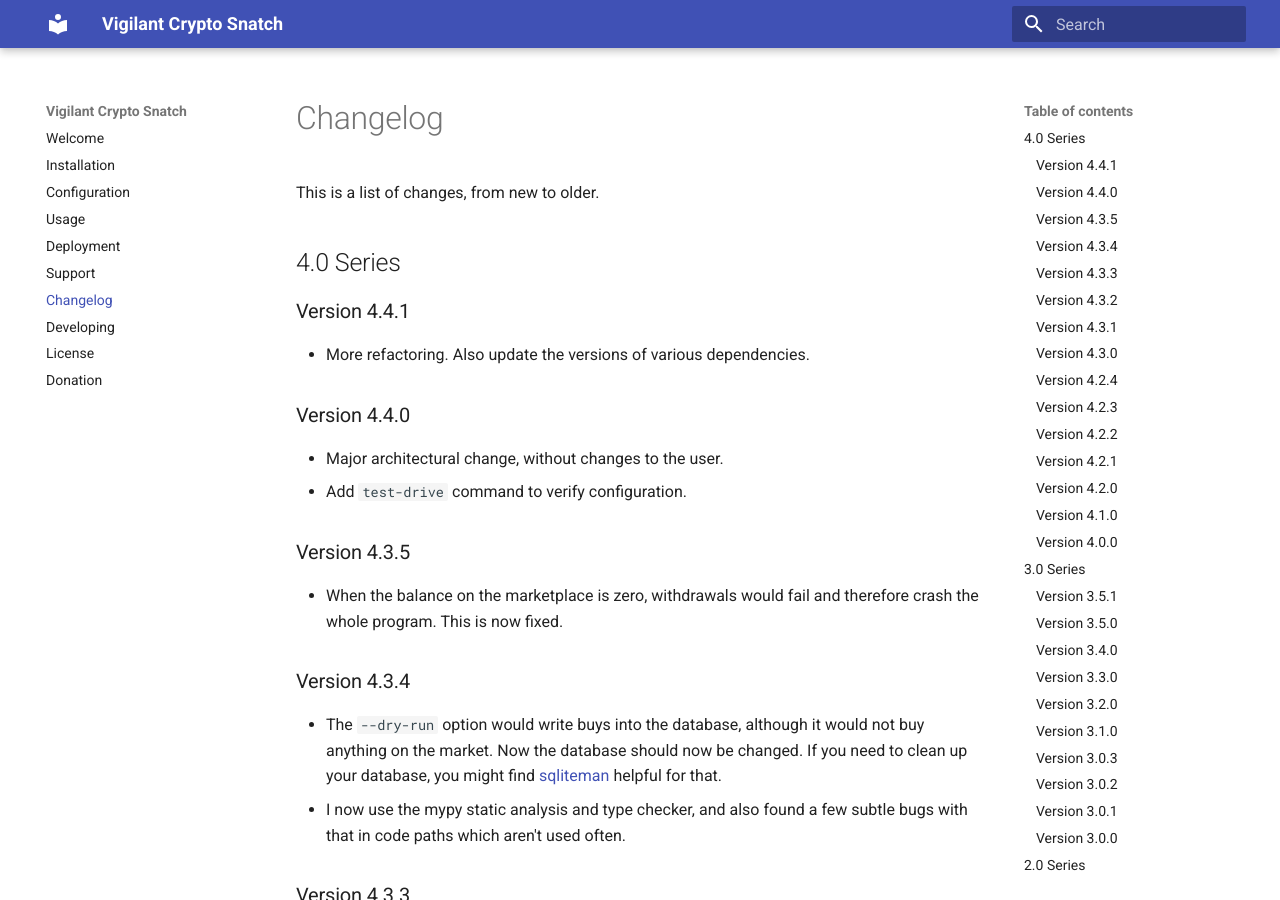
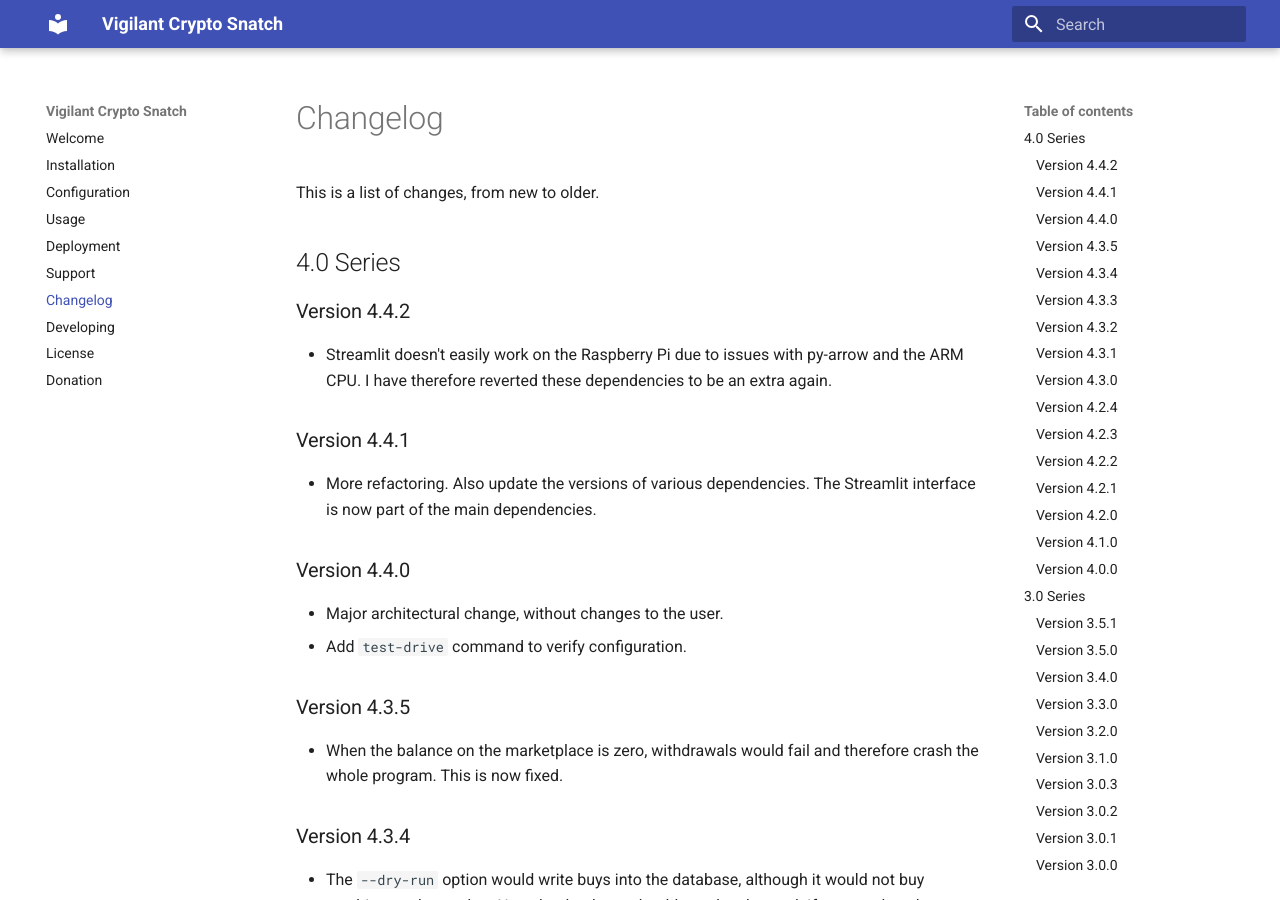
Before and after one commit to martin-ueding/vigilant-crypto-snatch, an MkDocs documentation site: the page built from docs/changelog.md, in a window 1280 px wide and 900 px high. Built offline with MkDocs 1.6.1 and Material for MkDocs 9.7.7, drawn with Linux system fonts in a browser that asks for light colours.

Commit message:
Release 4.4.2

```diff
--- a/docs/changelog.md
+++ b/docs/changelog.md
@@ -4,9 +4,13 @@
 
 ## 4.0 Series
 
+### Version 4.4.2
+
+- Streamlit doesn't easily work on the Raspberry Pi due to issues with py-arrow and the ARM CPU. I have therefore reverted these dependencies to be an extra again.
+
 ### Version 4.4.1
 
-- More refactoring. Also update the versions of various dependencies.
+- More refactoring. Also update the versions of various dependencies. The Streamlit interface is now part of the main dependencies.
 
 ### Version 4.4.0
 
--- a/pyproject.toml
+++ b/pyproject.toml
@@ -1,6 +1,6 @@
 [tool.poetry]
 name = "vigilant-crypto-snatch"
-version = "4.4.1"
+version = "4.4.2"
 description = "Crypto currency buying agent"
 authors = ["Martin Ueding <mu@martin-ueding.de>"]
 license = "MIT"
```
